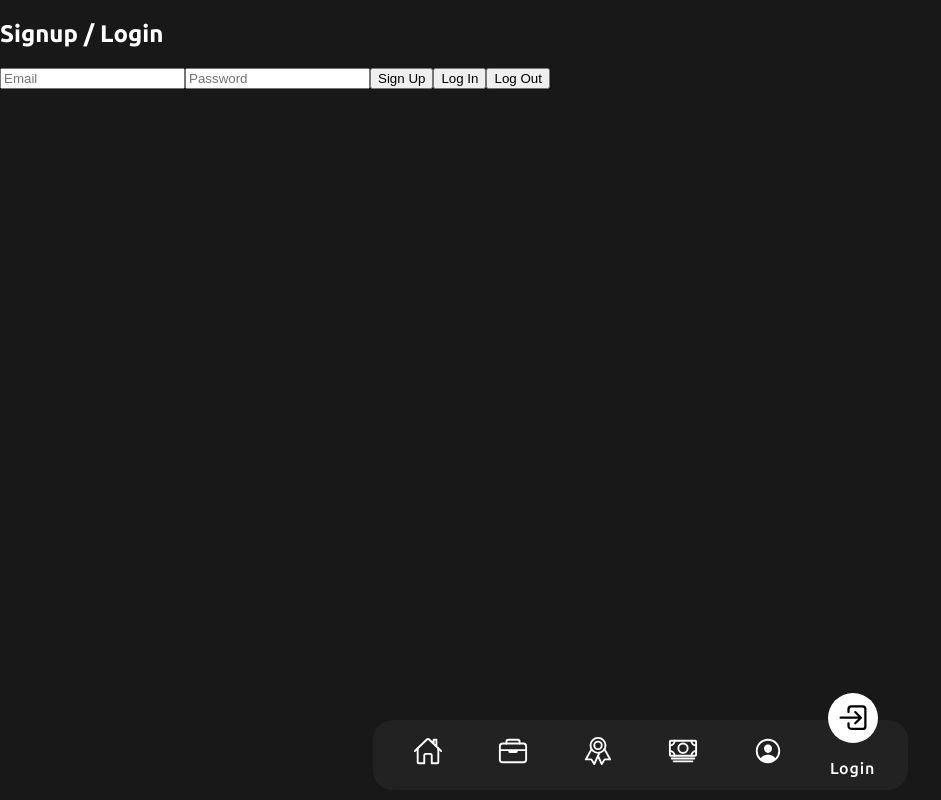
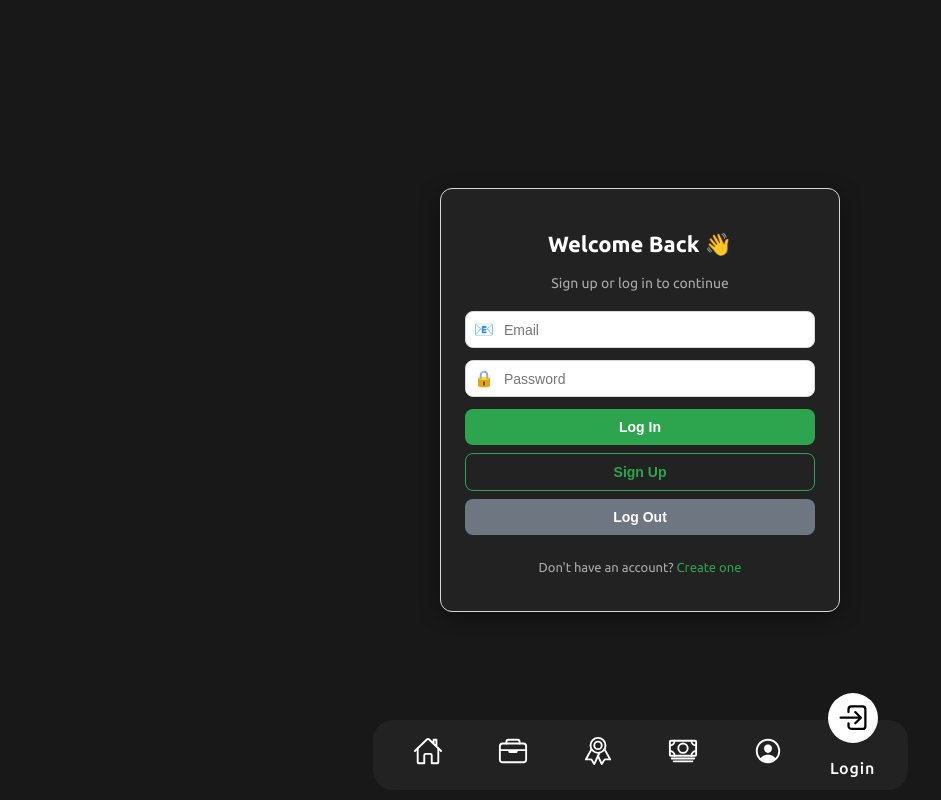
Before and after one commit to NobpasinTumdee/quick-task, a React (Vite) app in the folder quick-task/: page /login in a window 1280 px wide. Shown: the whole page, without its empty margins (0-941 px from the left). Built offline with nearby package versions, Linux system fonts and the light colour scheme; no server answers.

Commit message:
Login Ui

```diff
--- a/quick-task/src/page/Home.tsx
+++ b/quick-task/src/page/Home.tsx
@@ -1,14 +1,18 @@
 import { Link } from 'react-router-dom';
+import Aos from 'aos';
+import 'aos/dist/aos.css';
 import '../App.css'
 import './style/Home.css'
+import { useEffect } from 'react';
 
 const Home = () => {
+    useEffect(() => { Aos.init({ duration: 1000, once: true, }); }, []);
     return (
         <>
             <div className="hero-container">
                 {/* Navigation */}
                 <nav className="navigation">
-                    <div className="nav-brand">
+                    <div className="nav-brand" data-aos="fade-down">
                         <div className="nav-logo">
                             ✨
                         </div>
@@ -16,16 +20,15 @@ const Home = () => {
                     </div>
 
                     <div className="nav-links">
-                        <Link to="/task" className="nav-link">Task Manager</Link>
-                        <Link to="/todo-list" className="nav-link">Todo list</Link>
-                        <Link to="/me" className="nav-link">About</Link>
-                        <Link to="/login" className="nav-button">Sign In</Link>
+                        <Link to="/task" className="nav-link" data-aos="fade-down" data-aos-duration="1000">Task Manager</Link>
+                        <Link to="/todo-list" className="nav-link" data-aos="fade-down" data-aos-duration="1200">Todo list</Link>
+                        <Link to="/me" className="nav-link" data-aos="fade-down" data-aos-duration="1400">About</Link>
+                        <Link to="/login" className="nav-button" data-aos="fade-down" data-aos-duration="1600">Sign In</Link>
                     </div>
-
                 </nav>
                 <div className='hero-content'>
-                    <h1>Organize Your Life<br />Effortlessly</h1>
-                    <h3>Master your daily routine with our all-in-one productivity platform. Manage tasks, track finances, and achieve your goals with intelligent automation.</h3>
+                    <h1 data-aos="zoom-in-up" data-aos-duration="1500">Organize Your Life<br />Effortlessly</h1>
+                    <h3 data-aos="zoom-in-up" data-aos-duration="2500">Master your daily routine with our all-in-one productivity platform. Manage tasks, track finances, and achieve your goals with intelligent automation.</h3>
                 </div>
             </div>
         </>
--- a/quick-task/src/page/Login.tsx
+++ b/quick-task/src/page/Login.tsx
@@ -1,5 +1,6 @@
 import { useState } from 'react';
 import { supabase } from '../supabase/supabaseClient';
+import './style/Login.css'
 
 const Login = () => {
     const [email, setEmail] = useState('');
@@ -39,24 +40,43 @@ const Login = () => {
     }
 
     return (
-        <div>
-            <h2>Signup / Login</h2>
+        <>
+            <div className="auth-wrapper">
+                <div className="auth-card">
+                    <h2 className="auth-title">Welcome Back 👋</h2>
+                    <p className="auth-subtitle">Sign up or log in to continue</p>
+
+                    <div className="auth-input">
+                        <span className="auth-icon">📧</span>
                         <input
                             type="email"
                             placeholder="Email"
                             value={email}
                             onChange={(e) => setEmail(e.target.value)}
                         />
+                    </div>
+
+                    <div className="auth-input">
+                        <span className="auth-icon">🔒</span>
                         <input
                             type="password"
                             placeholder="Password"
                             value={password}
                             onChange={(e) => setPassword(e.target.value)}
                         />
-            <button onClick={handleSignup}>Sign Up</button>
-            <button onClick={handleLogin}>Log In</button>
-            <button onClick={handleLogout}>Log Out</button>
                     </div>
+
+                    <button className="btn-primary" onClick={handleLogin}>Log In</button>
+                    <button className="btn-outline" onClick={handleSignup}>Sign Up</button>
+                    <button className="btn-secondary" onClick={handleLogout}>Log Out</button>
+
+                    <p className="auth-footer">
+                        Don't have an account?{" "}
+                        <span className="auth-link">Create one</span>
+                    </p>
+                </div>
+            </div>
+        </>
     );
 };
 
--- /dev/null
+++ b/quick-task/src/page/style/Login.css
@@ -0,0 +1,146 @@
+.auth-wrapper {
+  display: flex;
+  justify-content: center;
+  align-items: center;
+  min-height: 100vh;
+  background-color: var(--background-main);
+}
+
+/* Card */
+.auth-card {
+  background-color: var(--background-modal);
+  padding: 24px;
+  border-radius: 12px;
+  border: 1px solid var(--border-line);
+  box-shadow: 0 4px 20px rgba(0,0,0,0.4);
+  max-width: 350px;
+  width: 100%;
+  text-align: center;
+  animation: fadeIn 0.3s ease-in-out;
+}
+
+.auth-title {
+  font-size: 22px;
+  font-weight: bold;
+  color: var(--text-main);
+}
+
+.auth-subtitle {
+  font-size: 14px;
+  color: #aaa;
+  margin-bottom: 20px;
+}
+
+/* Input */
+.auth-input {
+  display: flex;
+  align-items: center;
+  background-color: var(--background-input);
+  border: 1px solid var(--border-line);
+  border-radius: 8px;
+  margin-bottom: 12px;
+  padding: 8px;
+  transition: border-color 0.2s ease, box-shadow 0.2s ease;
+}
+
+.auth-input:focus-within {
+  border-color: #0969da;
+  box-shadow: 0 0 0 2px rgba(9,105,218,0.3);
+}
+
+.auth-icon {
+  margin-right: 8px;
+  font-size: 16px;
+}
+
+.auth-input input {
+  flex: 1;
+  border: none;
+  background: transparent;
+  outline: none;
+  font-size: 14px;
+}
+
+/* Buttons */
+.btn-primary {
+  background-color: #2da44e;
+  color: var(--text-main);
+  border: none;
+  padding: 10px;
+  border-radius: 8px;
+  font-size: 14px;
+  font-weight: bold;
+  cursor: pointer;
+  margin-bottom: 8px;
+  width: 100%;
+  transition: background-color 0.2s ease, transform 0.1s ease;
+}
+
+.btn-primary:hover {
+  background-color: #2c974b;
+  transform: translateY(-1px);
+}
+
+.btn-outline {
+  background-color: transparent;
+  border: 1px solid #2da44e;
+  color: #2da44e;
+  padding: 10px;
+  border-radius: 8px;
+  font-size: 14px;
+  font-weight: bold;
+  cursor: pointer;
+  margin-bottom: 8px;
+  width: 100%;
+  transition: all 0.2s ease;
+}
+
+.btn-outline:hover {
+  background-color: rgba(45,164,78,0.1);
+}
+
+.btn-secondary {
+  background-color: #6e7681;
+  color: var(--text-main);
+  border: none;
+  padding: 10px;
+  border-radius: 8px;
+  font-size: 14px;
+  font-weight: bold;
+  cursor: pointer;
+  width: 100%;
+  margin-bottom: 12px;
+}
+
+.btn-secondary:hover {
+  background-color: #5a5f69;
+}
+
+/* Footer link */
+.auth-footer {
+  font-size: 13px;
+  color: #aaa;
+}
+
+.auth-link {
+  color: #2da44e;
+  cursor: pointer;
+}
+
+.auth-link:hover {
+  text-decoration: underline;
+}
+
+/* Animation */
+@keyframes fadeIn {
+  from { opacity: 0; transform: scale(0.98); }
+  to { opacity: 1; transform: scale(1); }
+}
+
+/* Responsive */
+@media screen and (max-width: 450px) {
+  .auth-card {
+    margin: 0 12px;
+    padding: 20px;
+  }
+}
```
Lines whose indentation alone changed are shown as unchanged.
